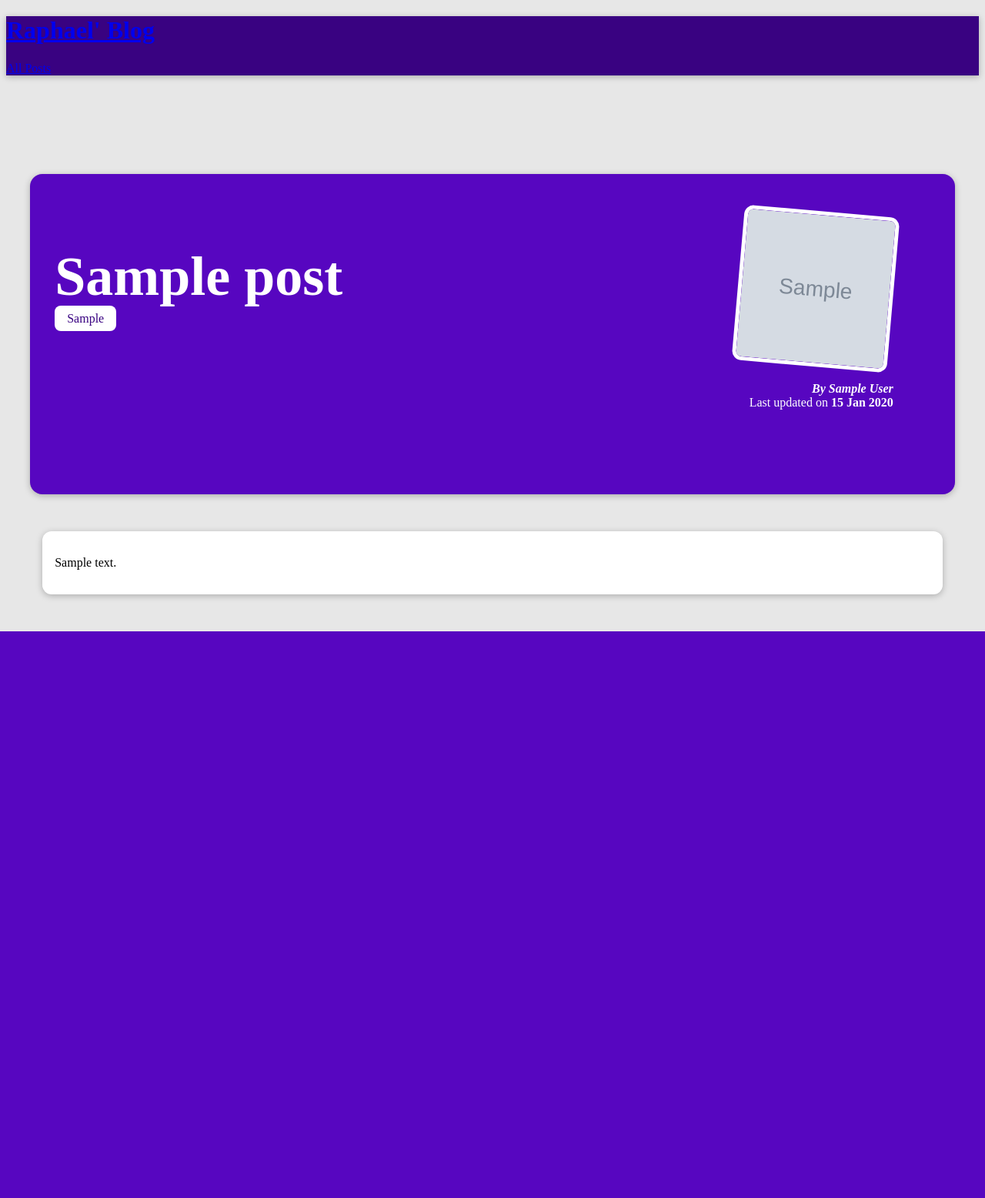
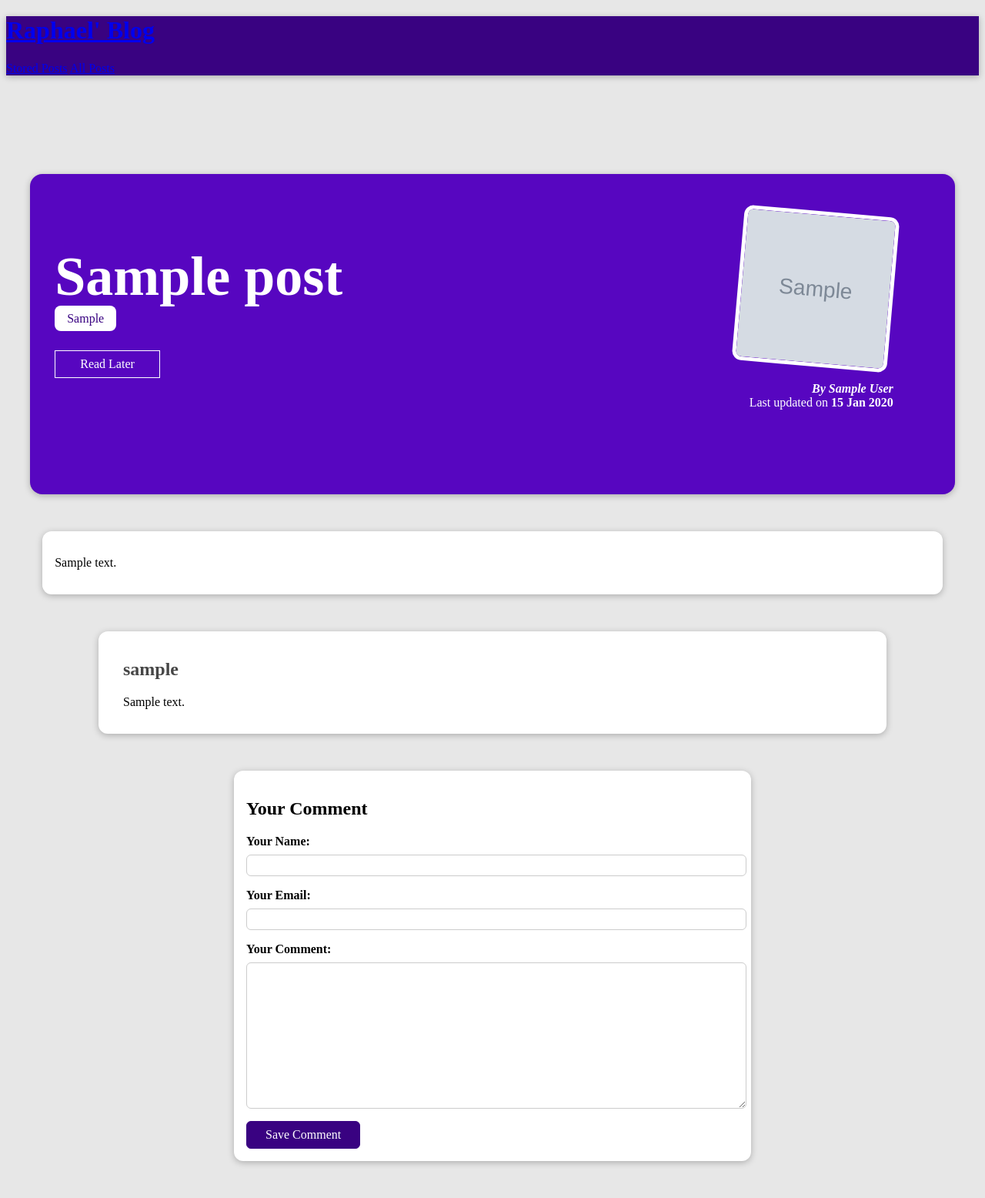
Before and after one commit to raphaelmulenda/my-site, a Django app: a page that uses templates/base.html in a window 1280 px wide. Shown: the whole page at 77% size. Before the commit the page ends 820 px from the top, so only its background shows below. Run offline with Django 3.2, Linux system fonts and the light colour scheme; tables that the repository leaves empty hold one stand-in row (values such as "Sample post"); grey boxes marked "Sample" are stand-in pictures.

Commit message:
final Version

```diff
--- /dev/null
+++ b/blog/form.py
@@ -0,0 +1,12 @@
+from django import forms
+
+from .models import Comment
+
+
+class CommentForm(forms.ModelForm):
+    class Meta:
+        model = Comment
+        exclude = ["post"] # this code will take evrything else from Comment model excpet the Post , an other way to do this is to create a list with all needed fields
+        labels = {"user_name": "Your Name",
+                  "user_email": "Your Email",
+                  "text": "Your Comment"}
--- a/blog/static/blog/post-detail.css
+++ b/blog/static/blog/post-detail.css
@@ -48,13 +48,32 @@ body {
   font-weight: bold;
 }
 
+#summary a {
+  color: white;
+  text-decoration: none;
+}
+
 #summary time {
   font-weight: bold;
 }
 
-#summary a {
+#read-later {
+  margin: 2rem 0;
+}
+
+#read-later button {
+  background-color: transparent;
+  border: 1px solid white;
+  padding: 0.5rem 2rem;
+  font: inherit;
   color: white;
-    text-decoration: none;
+  cursor: pointer;
+}
+
+#read-later button:hover,
+#read-later button:active {
+  background-color: white;
+  color: #390281;
 }
 
 main {
@@ -66,9 +85,120 @@ main {
   border-radius: 12px;
   box-shadow: 0 2px 8px rgba(0, 0, 0, 0.25);
 }
+
 .tag {
   background-color: white;
   color: #390281;
   padding: 0.5rem 1rem;
   border-radius: 8px;
 }
+
+#comment-form {
+  margin: 3rem auto;
+  width: 90%;
+  max-width: 40rem;
+  border-radius: 12px;
+  background-color: white;
+  box-shadow: 0 2px 8px rgba(0, 0, 0, 0.25);
+  padding: 1rem;
+}
+
+#comment-form button {
+  font: inherit;
+  background-color: #390281;
+  color: white;
+  border: 1px solid #390281;
+  padding: 0.5rem 1.5rem;
+  border-radius: 6px;
+  cursor: pointer;
+}
+
+#comment-form button:hover,
+#comment-form button:active {
+  background-color: #4f0ba7;
+  border-color: #4f0ba7;
+}
+
+.form-control {
+  margin-bottom: 1rem;
+}
+
+.form-control label {
+  font-weight: bold;
+  margin-bottom: 0.5rem;
+  display: block;
+}
+
+.form-control input,
+.form-control textarea {
+  display: block;
+  width: 100%;
+  font: inherit;
+  padding: 0.25rem;
+  border-radius: 6px;
+  border: 1px solid #ccc;
+}
+
+.errorlist {
+  list-style: none;
+  margin: 0.5rem 0;
+  padding: 0;
+  color: #d6000b;
+}
+
+.invalid label {
+  color: #d6000b;
+}
+
+.invalid input,
+.invalid textarea {
+  border-color: #d6000b;
+  background-color: #ffe6e7;
+}
+
+#alert {
+  margin: 8rem auto 3rem auto;
+  border: 1px solid #d6000b;
+  background-color: #ffe6e7;
+  padding: 1rem;
+  width: 90%;
+  max-width: 40rem;
+}
+
+#alert a {
+  text-decoration: none;
+  border: 1px solid #d6000b;
+  background-color: #d6000b;
+  color: white;
+  padding: 0.25rem 1.5rem;
+  border-radius: 6px;
+}
+
+#comments {
+  margin: 3rem auto;
+  width: 90%;
+  max-width: 60rem;
+  border-radius: 12px;
+  background-color: white;
+  box-shadow: 0 2px 8px rgba(0, 0, 0, 0.25);
+  padding: 1rem 2rem;
+}
+
+#comments ul {
+  list-style: none;
+  margin: 0;
+  padding: 0;
+}
+
+#comments li {
+  margin-bottom: 1rem;
+  border-bottom: 2px solid #ccc;
+}
+
+#comments li:last-of-type {
+  border-bottom: none;
+}
+
+#comments h2 {
+  color: #464646;
+}
--- a/blog/templates/blog/post-detail.html
+++ b/blog/templates/blog/post-detail.html
@@ -11,14 +11,40 @@ Post Title
 
 {% endblock css_files %}
 
+
 {% block content %}
+
+{% if comment_form.errors %}
+<div id="alert">
+    <h2>Saving the comment failed</h2>
+    <p> Please check the comment form bellow the post and fix your errors</p>
+    <a href="#comment-form">Fix!</a>
+</div>
+{% endif %}
+
 <section id="summary">
     <h2> {{post.title}}</h2>
     <div>
-    {% for tag in post_tags  %}
-    <span class="tag">{{tag.caption}}</span>
+        {% for tag in post_tags  %}
+        <span class="tag">{{tag.caption}}</span>
 
-    {% endfor %}
+        {% endfor %}
+    </div>
+    <div id="read-later">
+    <form action="{% url 'read-later' %}" method="POST">
+    {% csrf_token %}
+    <input type="hidden" value="{{post.id}}" name="post_id">
+
+    <button>
+    {% if saved_for_later %}
+    Remove from "Read later" List
+    {% else %}
+    Read Later
+    {% endif %}
+
+
+    </button>
+    </form>
     </div>
     <article>
         <img src="{{post.image_name.url}}" alt="{{post.title}}" />
@@ -28,10 +54,39 @@ Post Title
         </div>
     </article>
 </section>
+
 <main>
     <p>
-    {{post.content| linebreaks}}
+        {{post.content| linebreaks}}
     </p>
 
 </main>
+
+<section id="comments">
+    <ul>
+        {% for comment  in comments  %}
+        <li>
+            <h2>{{comment.user_name}}</h2>
+            <p>{{comment.text| linebreaks}}</p>
+        </li>
+        {% endfor %}
+    </ul>
+</section>
+
+<section id="comment-form">
+    <h2>Your Comment</h2>
+
+    <form action="{% url "post-detail-page" post.slug%}" method="POST">
+        {% csrf_token %}
+        {% for form_field in comment_form %}
+        <div class="form-control {% if form_field.errors %}invalid{% endif %}">
+            {{form_field.label_tag }}
+            {{form_field }}
+            {{form_field.errors }}
+        </div>
+        {% endfor %}
+
+        <button>Save Comment</button>
+    </form>
+</section>
 {% endblock %}
--- a/blog/urls.py
+++ b/blog/urls.py
@@ -3,9 +3,13 @@ from django.urls import path
 from . import views
 
 urlpatterns = [
-    path("", views.starting_page, name="starting-page"),
-    path("posts", views.posts, name="posts-page"),
+    #path("", views.starting_page, name="starting-page"),
+    path("", views.StatingPageView.as_view(), name="starting-page"),
+    #path("posts", views.posts, name="posts-page"),
+    path("posts", views.AllPostsView.as_view(), name="posts-page"),
     # /posts/my-first-post "This is an example of slug and ti should contain -"
-    path("posts/<slug:slug>", views.post_detail, name="post-detail-page")
+    path("posts/<slug:slug>", views.SinglePostView.as_view(), name="post-detail-page"),
+    #path("posts/<slug:slug>", views.post_detail, name="post-detail-page")
+    path("read-later", views.ReadLaterView.as_view(),name="read-later")
 
 ]
--- a/blog/views.py
+++ b/blog/views.py
@@ -1,20 +1,133 @@
+import blog
 from django.shortcuts import get_object_or_404, render
 from .models import Post, Author, Tag
+from django.views.generic import ListView, DetailView
+from .form import CommentForm
+from django.views import View
+from django.http import HttpResponseRedirect
+from django.urls import reverse
+
 
 # Create your views here.
-def starting_page(request):
-    latest_posts = Post.objects.all().order_by('-posted_date')[:3]
 
-    return render(request, "blog/index.html", {"posts":latest_posts})
+class StatingPageView(ListView):
+    template_name = "blog/index.html"
+    model = Post
+    ordering = ["-posted_date"] # this will oder the bellow data
+    context_object_name = "posts" #This will rename or presnt teh output data in posts
 
-def posts(request):
-
-    all_posted_posts = Post.objects.all().order_by('-posted_date')
-    return render(request, "blog/all-posts.html",{"all_posts": all_posted_posts})
+    def get_queryset(self): #This function will fesh all data
+        queryset = super().get_queryset()
+        data = queryset[:3] # This code will limited the number of posts to 3
+        return data
 
 
-def post_detail(reqeust, slug):
-    selected_posts = get_object_or_404(Post, slug = slug)
+# def starting_page(request):
+#     latest_posts = Post.objects.all().order_by('-posted_date')[:3]
 
-    return render(reqeust, "blog/post-detail.html", {"post": selected_posts,
-    "post_tags": selected_posts.tags.all()})
+#     return render(request, "blog/index.html", {"posts":latest_posts})
+
+
+class AllPostsView(ListView):
+    template_name = "blog/all-posts.html"
+    model = Post
+    ordering = ["-posted_date"]
+    context_object_name = "all_posts"
+
+
+
+# def posts(request):
+
+#     all_posted_posts = Post.objects.all().order_by('-posted_date')
+#     return render(request, "blog/all-posts.html",{"all_posts": all_posted_posts})
+
+# class SinglePostView(DetailView): #detailview is allow us to create view that show details , detail views can search data by slug or ID if we sepcify it as dynamic segment in urls so not need to specify this and if tenresult doent mucht it will serve the 404page
+#     template_name = "blog/post-detail.html"
+#     model = Post
+
+#     def get_context_data(self, **kwargs) :
+#         context = super().get_context_data(**kwargs)
+#         context ["post_tags"] = self.object.tags.all() #This will take the selected object and wll tale all his tags in the object
+#         context["comment_form"] = CommentForm() # This will create a CommentForm
+#         return context
+
+class SinglePostView(View): #detailview is allow us to create view that show details , detail views can search data by slug or ID if we sepcify it as dynamic segment in urls so not need to specify this and if tenresult doent mucht it will serve the 404page
+
+    def is_stored_posts(self,request,post_id):
+        stored_posts= request.session.get("stored_posts")
+        if stored_posts is not None:
+            is_saved_for_later = post_id in stored_posts
+        else:
+            is_saved_for_later = False
+
+        return is_saved_for_later
+
+    def get(self,request,slug):
+        post = Post.objects.get(slug = slug)
+
+        context = {
+            "post":post,
+            "post_tags":post.tags.all(),
+            "comment_form":CommentForm(),
+            "comments": post.comments.all().order_by("-id"), #this will oder by Id in descen order due to the sign (-)
+            "saved_for_later": self.is_stored_posts(request,post.id)
+        }
+        return render(request, "blog/post-detail.html", context)
+
+    def post(self,request, slug):
+        comment_form = CommentForm(request.POST)
+        post = Post.objects.get(slug = slug)
+        if comment_form.is_valid():
+            comment =comment_form.save(commit=False) #This will take user inpute without   saving he data
+            comment.post = post # This will add post the one we excluded in the CommentForm and it will be added to the above code
+            comment.save() #This will not save manully the complute data to the DB
+            return HttpResponseRedirect(reverse("post-detail-page",args=[slug]))
+
+        context = {
+            "post":post,
+            "post_tags":post.tags.all(),
+            "comment_form":CommentForm(),
+            "comments": post.comments.all().order_by("-id"),
+            "saved_for_later": self.is_stored_posts(request,post.id)
+        }
+        return render(request, "blog/post-detail.html", context)
+
+
+# def post_detail(reqeust, slug):
+#     selected_posts = get_object_or_404(Post, slug = slug)
+
+#     return render(reqeust, "blog/post-detail.html", {"post": selected_posts,
+#     "post_tags": selected_posts.tags.all()})
+
+class ReadLaterView(View):
+    def get(self, request):
+        stored_posts = request.session.get("stored_posts")
+
+        context = {}
+
+        if stored_posts is None or len(stored_posts) == 0:
+            context["posts"] = []
+            context["has_posts"] = False
+        else:
+            posts = Post.objects.filter(id__in=stored_posts)
+            context["posts"]= posts
+            context["has_posts"] = True
+        return render(request, "blog/stored-posts.html", context)
+
+    def post(self,request):
+        stored_posts = request.session.get("stored_posts")
+
+        if stored_posts is None:
+            stored_posts = []
+
+        post_id = int(request.POST["post_id"])
+
+        if post_id not in stored_posts:
+            stored_posts.append(post_id)
+
+        else:
+            stored_posts.remove(post_id)
+
+        request.session["stored_posts"] = stored_posts # this code will now save the post to the stored one
+
+        return HttpResponseRedirect("/")
--- a/my_site/urls.py
+++ b/my_site/urls.py
@@ -22,5 +22,6 @@ urlpatterns = [
     path('admin/', admin.site.urls),
     path("", include("blog.urls"))
 ]
-if settings.DEBUG: # new
-    urlpatterns += static(settings.MEDIA_URL, document_root=settings.MEDIA_ROOT)
+if settings.DEBUG:  # new
+    urlpatterns += static(settings.MEDIA_URL,
+                          document_root=settings.MEDIA_ROOT)
--- a/static/app.css
+++ b/static/app.css
@@ -35,6 +35,7 @@ h3 {
   text-decoration: none;
   color: white;
   font-weight: bold;
+  margin-left: 1rem;
 }
 
 #main-navigation a:hover,
--- a/templates/base.html
+++ b/templates/base.html
@@ -17,6 +17,7 @@
         <h1>
             <a href="{%url "starting-page"%}"> Raphael' Blog </a></h1>
         <nav>
+            <a href="{%url "read-later"%}"> Stored Posts</a>
             <a href="{%url "posts-page"%}"> All Posts</a>
         </nav>
 
```
Also changed, not shown: blog/admin.py (+8 -1 lines), blog/models.py (+12 -1 lines), blog/static/blog/stored-posts.css (added, +39 -0 lines), blog/templates/blog/stored-posts.html (added, +26 -0 lines), blog/migrations/0003_comment.py (added). Lines whose indentation alone changed are shown as unchanged.
